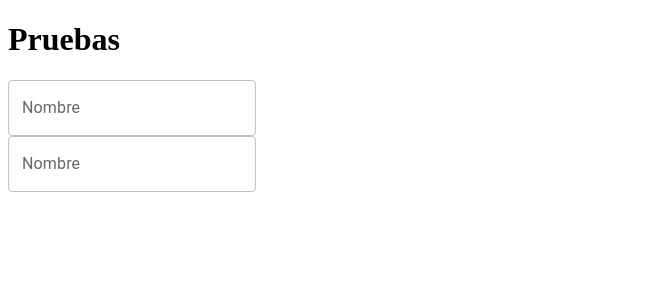
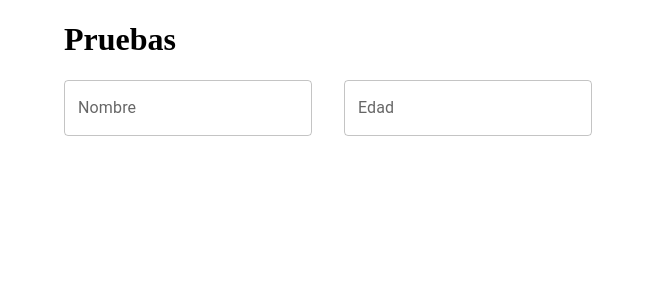
Before and after one commit to CristhianDevCod/CRUD_React, a React (Vite) app in the folder client/: page / in a window 1280 px wide. Shown: the top 300 px of the page, without its empty margins (0-647 px from the left). Built offline with nearby package versions, Linux system fonts and the light colour scheme.

Commit message:
implementaciones de material ui

```diff
--- a/client/src/App.jsx
+++ b/client/src/App.jsx
@@ -1,15 +1,25 @@
 import FormControl from '@mui/material/FormControl';
-import { InputLabel, TextField } from '@mui/material';
+import { TextField } from '@mui/material';
+import Grid2  from '@mui/material/Grid2/Grid2.js';
+import Container from '@mui/material/Container';
 
 function App() {
 
   return (
     <>
-      <h1>Pruebas</h1>
-      <FormControl>
-        <TextField id="nombre" label="Nombre" variant="outlined" />
-        <TextField id="nombre" label="Nombre" variant="outlined" />
-      </FormControl>
+      <Container fixed>
+        <h1>Pruebas</h1>
+        <FormControl>
+          <Grid2 container spacing={4}>
+            <Grid2 size={6}>
+              <TextField id="nombre" label="Nombre" variant="outlined" />
+            </Grid2>
+            <Grid2 size={6}>
+              <TextField id="edad" label="Edad" variant="outlined" />
+            </Grid2>
+          </Grid2>
+        </FormControl>
+      </Container>
     </>
   )
 }
```
